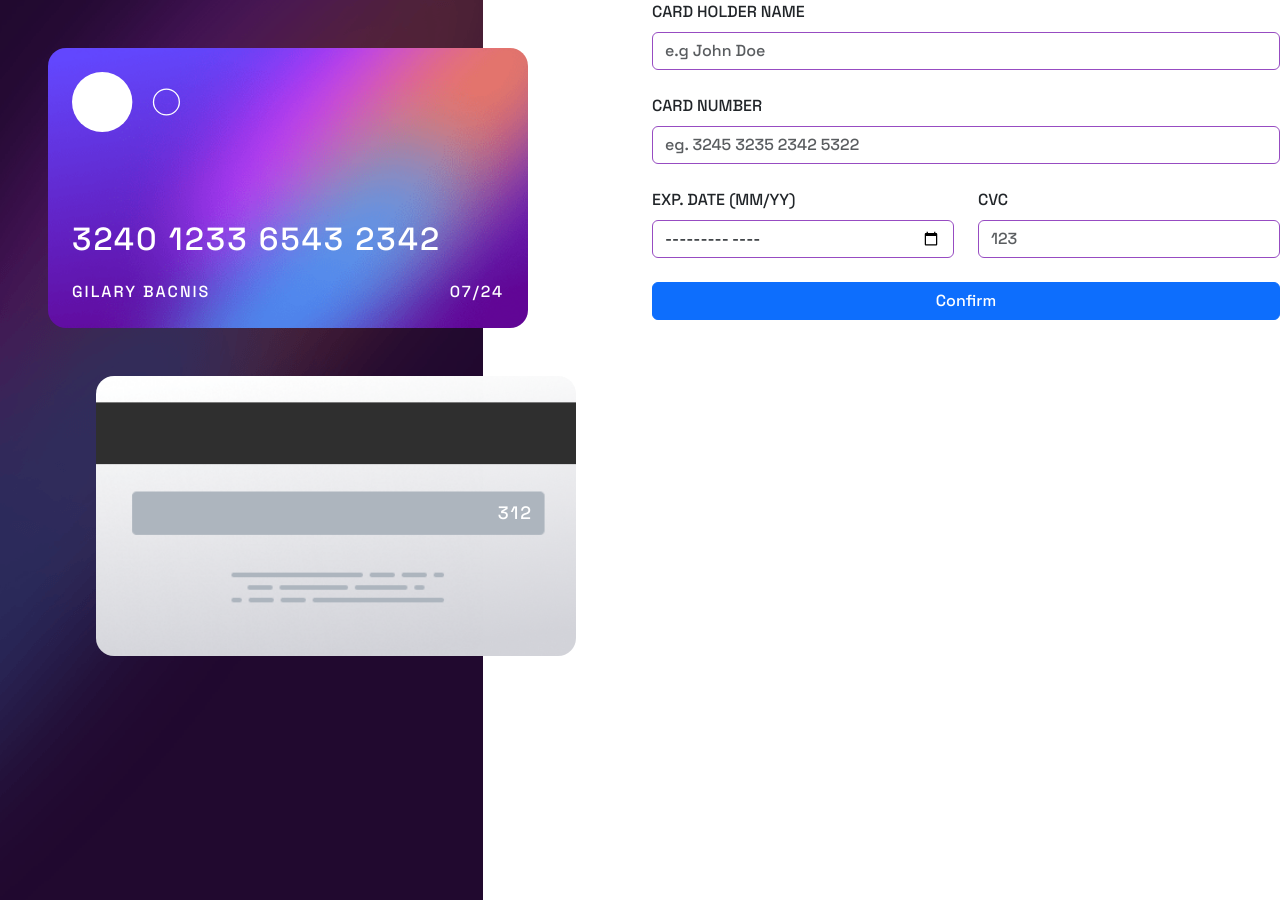
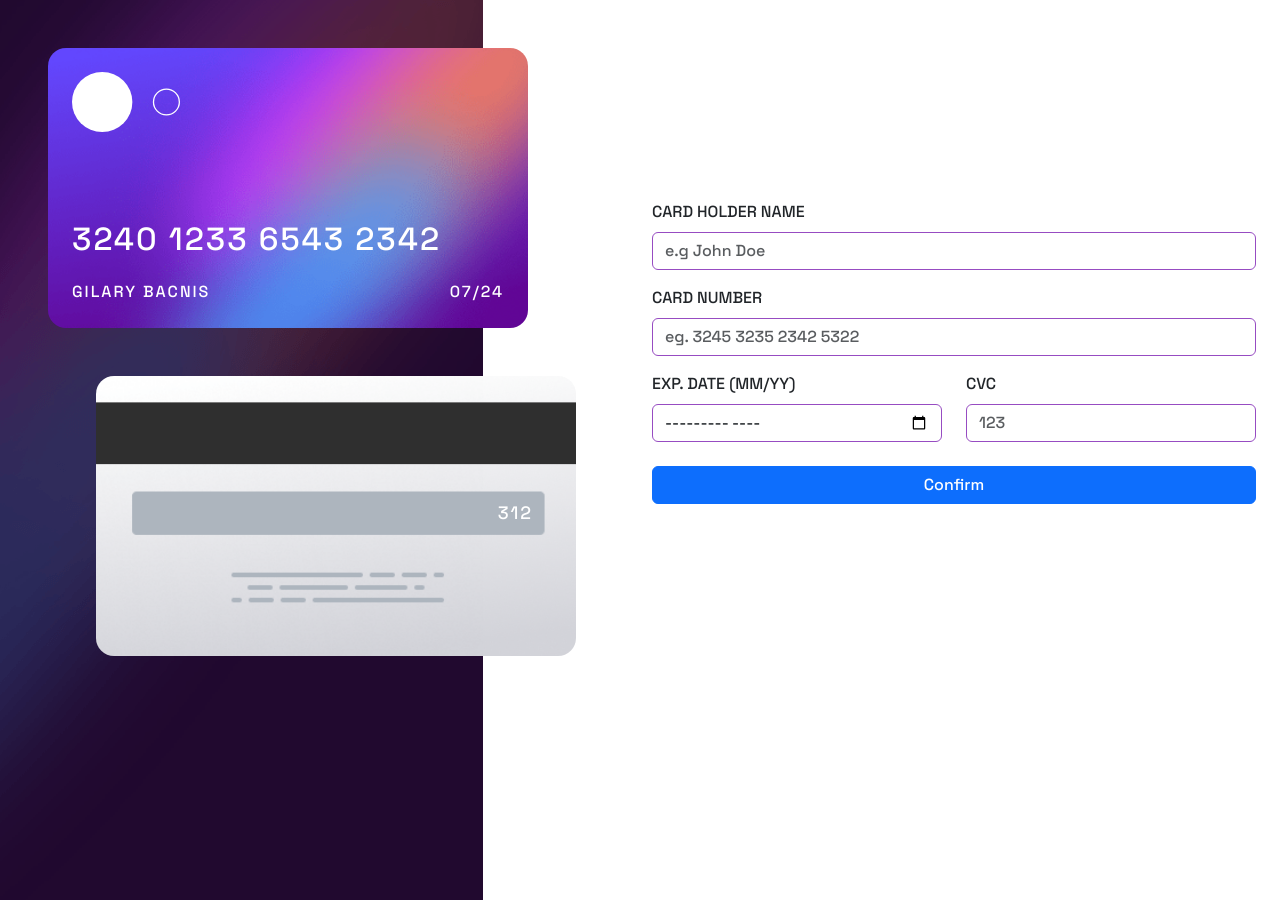
Before and after one commit to gillaryb/react-interactive-card, a React (Create React App) app: page / in a window 1280 px wide. Built offline with nearby package versions, Linux system fonts and the light colour scheme.

Commit message:
aligned form

```diff
--- a/src/Card.js
+++ b/src/Card.js
@@ -33,9 +33,9 @@ export default function Card(){
             </article>
           </div>
         </div>
-        <div className="col-lg-6 col-md-6 col-sm-3">
-          <form className="row">
-            <div className="col-12 mb-4">
+        <div className="col-lg-6 col-md-6 col-sm-3  d-flex align-items-center ">
+          <form className="row mw-100">
+            <div className="col-12 mb-3">
               <label for="inputName" className="form-label">CARD HOLDER NAME</label>
               <input type="text"
               className="form-control active-input"
@@ -44,7 +44,7 @@ export default function Card(){
               required >
               </input>
             </div>
-            <div className="col-12 mb-4">
+            <div className="col-12 mb-3">
               <label for="inputCardNumber" className="form-label">CARD NUMBER</label>
               <input
               type="text"
@@ -55,7 +55,7 @@ export default function Card(){
               required >
               </input>
             </div>
-            <div className="col-md-6 mb-4">
+            <div className="col-md-6 ">
               <label for="inputExyDate" className="form-label">EXP. DATE (MM/YY)</label>
               <input
                type="month"
@@ -66,7 +66,7 @@ export default function Card(){
                >
                </input>
             </div>
-            <div className="col-md-6">
+            <div className="col-md-6 mb-4">
               <label for="inputCVC" className="form-label">CVC</label>
               <input
               type="text"
@@ -77,7 +77,7 @@ export default function Card(){
               required >
               </input>
             </div>
-            <div className="col-12">
+            <div className="col-12 ">
               <button type="submit" className="btn btn-primary w-100">Confirm</button>
             </div>
           </form>
@@ -108,7 +108,7 @@ export default function Card(){
     //         <div className="card-back">
     //         </div>
     //       </div>
-    //       <div className="col-md-3 col-lg-4 card-form">
+    //       <div className="col-md-3 col-lg-3 card-form">
     //         <form className="row g-3">
               // <div className="col-12">
               //   <label for="inputName" className="form-label">CARD HOLDER NAME</label>
```
